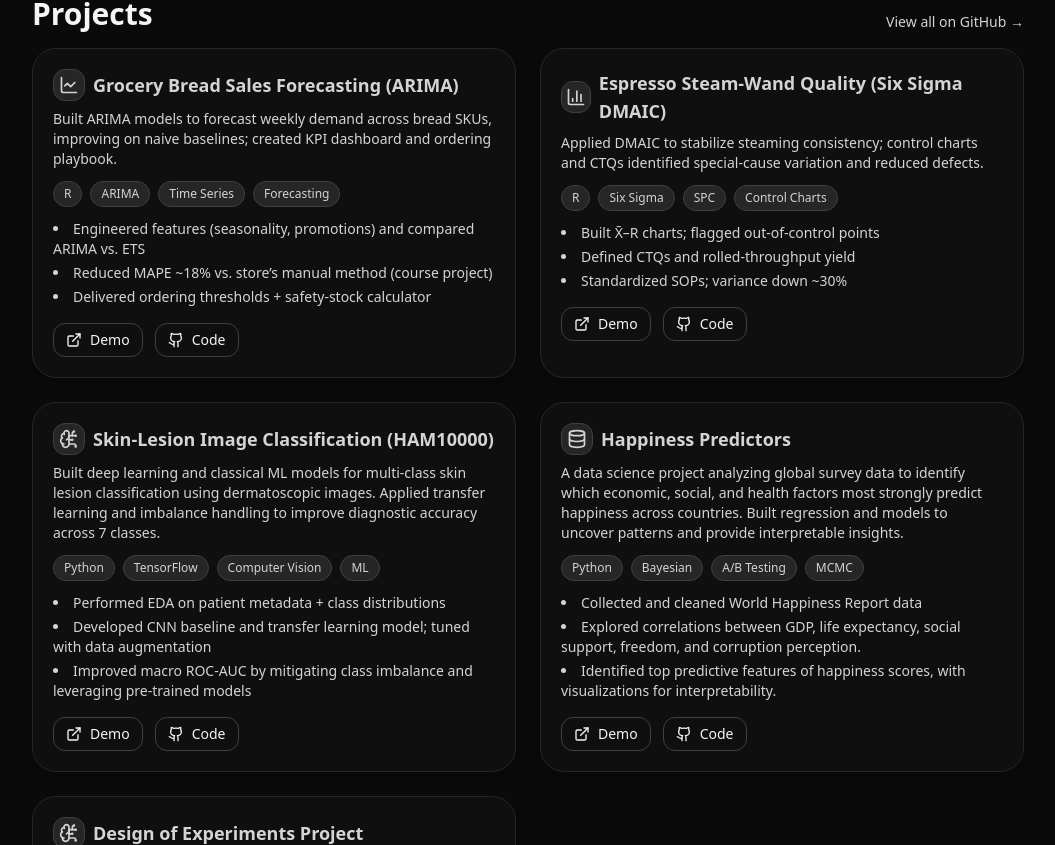
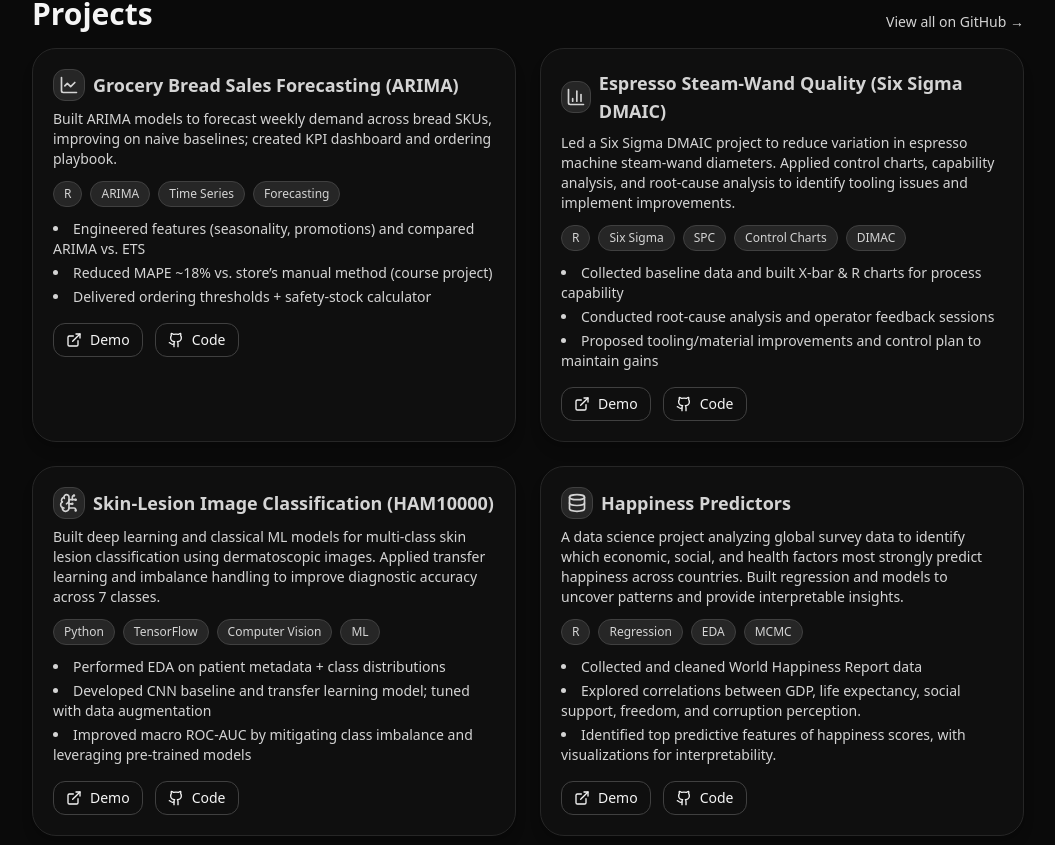
Before and after one commit to cartercorzine/Portfolio, a React (Vite) app: page / in a window 1280 px wide. Shown: the part 447-1292 px from the top of the page, without its empty margins (112-1167 px from the left). Built offline with nearby package versions, Linux system fonts and the light colour scheme.

Commit message:
changed project descriptions

```diff
--- a/src/App.jsx
+++ b/src/App.jsx
@@ -34,12 +34,12 @@ const PROJECTS = [
   {
     title: "Espresso Steam-Wand Quality (Six Sigma DMAIC)",
     blurb:
-      "Applied DMAIC to stabilize steaming consistency; control charts and CTQs identified special-cause variation and reduced defects.",
-    tags: ["R", "Six Sigma", "SPC", "Control Charts"],
+      "Led a Six Sigma DMAIC project to reduce variation in espresso machine steam-wand diameters. Applied control charts, capability analysis, and root-cause analysis to identify tooling issues and implement improvements.",
+    tags: ["R", "Six Sigma", "SPC", "Control Charts", "DIMAC"],
     highlights: [
-      "Built X̄–R charts; flagged out-of-control points",
-      "Defined CTQs and rolled-throughput yield",
-      "Standardized SOPs; variance down ~30%",
+      "Collected baseline data and built X-bar & R charts for process capability",
+      "Conducted root-cause analysis and operator feedback sessions",
+      "Proposed tooling/material improvements and control plan to maintain gains",
     ],
     links: { code: "https://github.com/cartercorzine/Espresso-Wand-Project", demo: "https://github.com/cartercorzine/Espresso-Wand-Project/blob/main/Final_Project.pdf" },
     icon: <BarChart3 className="w-5 h-5" />,
@@ -61,7 +61,7 @@ const PROJECTS = [
     title: "Happiness Predictors",
     blurb:
       "A data science project analyzing global survey data to identify which economic, social, and health factors most strongly predict happiness across countries. Built regression and models to uncover patterns and provide interpretable insights.",
-    tags: ["Python", "Bayesian", "A/B Testing", "MCMC"],
+    tags: ["R", "Regression", "EDA", "MCMC"],
     highlights: [
       "Collected and cleaned World Happiness Report data",
       "Explored correlations between GDP, life expectancy, social support, freedom, and corruption perception.",
```
